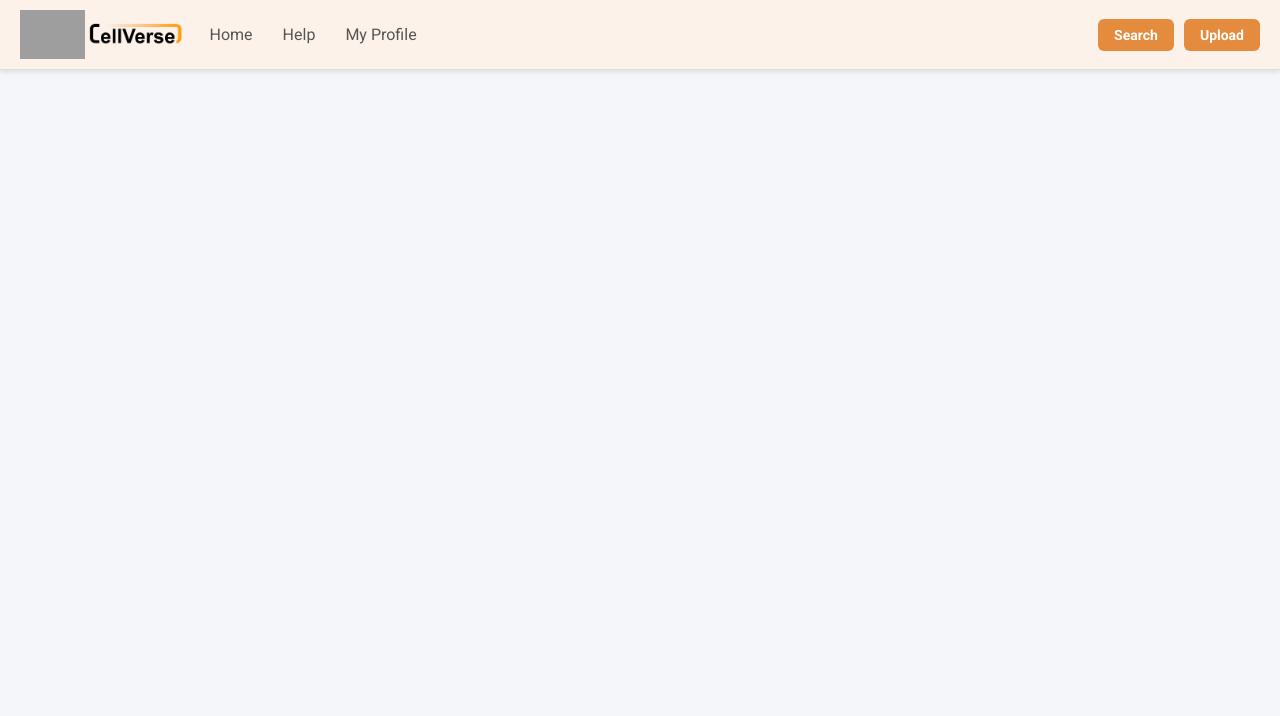
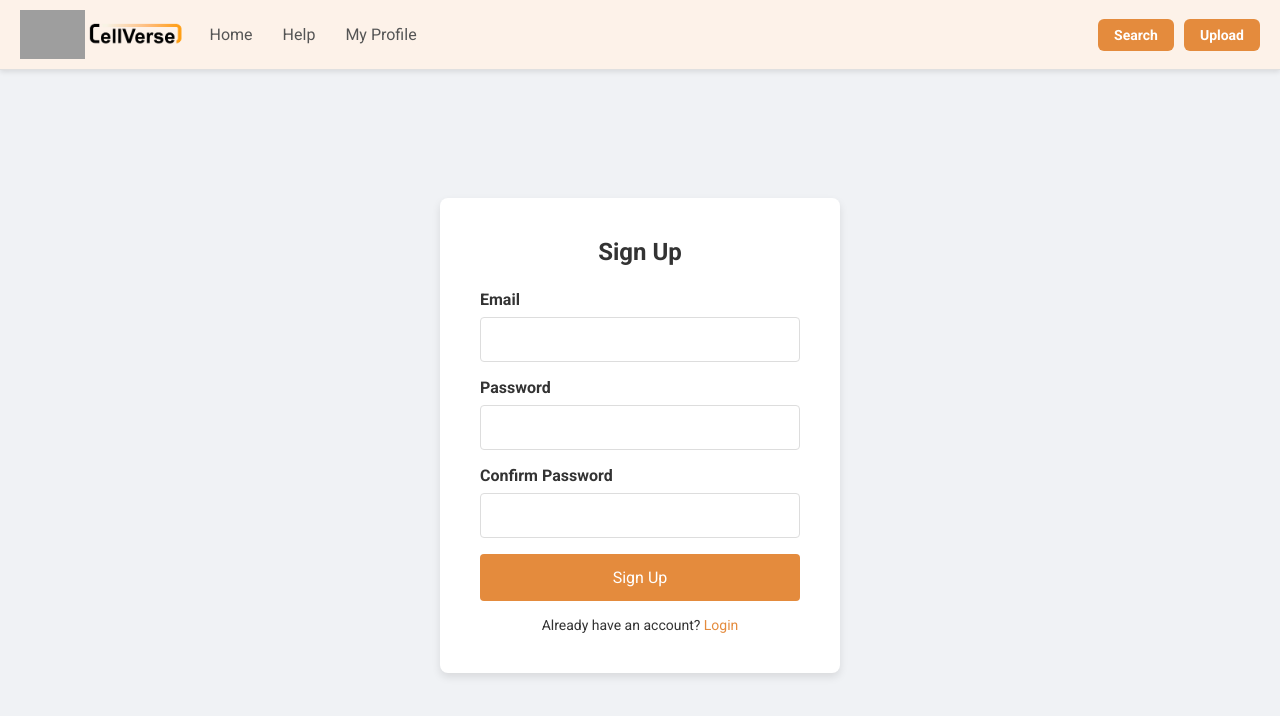
Before and after one commit to HealthHackers3/Electron-Frontend, a React (Create React App) app: page /signup in a window 1280 px wide. Shown: the top 716 px of the page. Built offline with nearby package versions, Linux system fonts and the light colour scheme; grey boxes are pictures that could not be loaded.

Commit message:
Add SignupPage Update CSS

```diff
--- a/src/App.js
+++ b/src/App.js
@@ -10,6 +10,7 @@ import Header from "./app/Header";
 import { AuthProvider } from './auth/AuthContext';
 import ProtectedRoute from './auth/ProtectedRoute';
 import LoginPage from "./auth/LoginPage.js";
+import SignupPage from "./auth/SignupPage.js";
 
 const App = () => {
     return (
@@ -18,6 +19,7 @@ const App = () => {
                 <Header /> {/* Navigation bar included in all pages */}
                 <Routes>
                     <Route path="/" element={<HomePage />} />
+                    <Route path="/signup" element={<SignupPage />} />
                     <Route path="/login" element={<LoginPage />} />
                     <Route path="/search" element={<ProtectedRoute>
                                                         <SearchPage />
--- /dev/null
+++ b/src/auth/LoginPage.css
@@ -0,0 +1,72 @@
+.login-container {
+    display: flex;
+    justify-content: center;
+    align-items: center;
+    height: 100vh;
+    background-color: #f0f2f5;
+}
+
+.login-box {
+    width: 360px;
+    padding: 40px;
+    background: #fff;
+    box-shadow: 0 4px 8px rgba(0, 0, 0, 0.1);
+    border-radius: 8px;
+    text-align: center;
+}
+
+.login-box h2 {
+    margin-bottom: 24px;
+    font-size: 24px;
+    color: #333;
+}
+
+.login-form {
+    display: flex;
+    flex-direction: column;
+    gap: 16px;
+}
+
+.login-form label {
+    font-weight: 600;
+    margin-bottom: 8px;
+    display: block;
+    text-align: left;
+}
+
+.login-form input {
+    width: 100%;
+    padding: 12px;
+    border: 1px solid #ddd;
+    border-radius: 4px;
+    font-size: 16px;
+}
+
+.login-form button {
+    padding: 14px;
+    background-color: #e48b3d;
+    color: white;
+    font-size: 16px;
+    border: none;
+    border-radius: 4px;
+    cursor: pointer;
+    transition: background-color 0.3s ease;
+}
+
+.login-form button:hover {
+    background-color: #d9792c;
+}
+
+.login-box p {
+    margin-top: 16px;
+    font-size: 14px;
+}
+
+.login-box a {
+    color: #e48b3d;
+    text-decoration: none;
+}
+
+.login-box a:hover {
+    text-decoration: underline;
+}
--- a/src/auth/LoginPage.js
+++ b/src/auth/LoginPage.js
@@ -1,6 +1,7 @@
 import React, { useState }  from 'react';
 import { useAuth } from './AuthContext';
 import { useLocation, useNavigate } from 'react-router-dom';
+import "./LoginPage.css";
 
 const LoginPage = () => {
     const { login } = useAuth();
@@ -16,9 +17,10 @@ const LoginPage = () => {
     };
 
     return (
-        <div>
+        <div className="login-container">
+            <div className="login-box">
                 <h2>Login</h2>
-            <form onSubmit={handleSubmit}>
+                <form onSubmit={handleSubmit} className="login-form">
                     <div>
                         <label>Email</label>
                         <input
@@ -39,6 +41,8 @@ const LoginPage = () => {
                     </div>
                     <button type="submit">Login</button>
                 </form>
+                <p>Don't have an account? <a href="/signup">Sign up</a></p>
+            </div>
         </div>
     );
 };
--- /dev/null
+++ b/src/auth/SignupPage.css
@@ -0,0 +1,72 @@
+.signup-container {
+    display: flex;
+    justify-content: center;
+    align-items: center;
+    height: 100vh;
+    background-color: #f0f2f5;
+}
+
+.signup-box {
+    width: 400px;
+    padding: 40px;
+    background: #fff;
+    box-shadow: 0 4px 8px rgba(0, 0, 0, 0.1);
+    border-radius: 8px;
+    text-align: center;
+}
+
+.signup-box h2 {
+    margin-bottom: 24px;
+    font-size: 24px;
+    color: #333;
+}
+
+.signup-form {
+    display: flex;
+    flex-direction: column;
+    gap: 16px;
+}
+
+.signup-form label {
+    font-weight: 600;
+    margin-bottom: 8px;
+    display: block;
+    text-align: left;
+}
+
+.signup-form input {
+    width: 100%;
+    padding: 12px;
+    border: 1px solid #ddd;
+    border-radius: 4px;
+    font-size: 16px;
+}
+
+.signup-form button {
+    padding: 14px;
+    background-color: #e48b3d;
+    color: white;
+    font-size: 16px;
+    border: none;
+    border-radius: 4px;
+    cursor: pointer;
+    transition: background-color 0.3s ease;
+}
+
+.signup-form button:hover {
+    background-color: #d9792c;
+}
+
+.signup-box p {
+    margin-top: 16px;
+    font-size: 14px;
+}
+
+.signup-box a {
+    color: #e48b3d;
+    text-decoration: none;
+}
+
+.signup-box a:hover {
+    text-decoration: underline;
+}
--- /dev/null
+++ b/src/auth/SignupPage.js
@@ -0,0 +1,66 @@
+import React, { useState } from 'react';
+import { useAuth } from './AuthContext';
+import { useNavigate } from 'react-router-dom';
+import './SignupPage.css';
+
+const SignupPage = () => {
+    const { signup } = useAuth();
+    const navigate = useNavigate();
+
+    const [email, setEmail] = useState('');
+    const [password, setPassword] = useState('');
+    const [confirmPassword, setConfirmPassword] = useState('');
+    const [error, setError] = useState('');
+
+    const handleSubmit = (e) => {
+        e.preventDefault();
+        if (password !== confirmPassword) {
+            setError("Passwords do not match");
+            return;
+        }
+        signup({ email });
+        navigate('/dashboard', { replace: true });
+    };
+
+    return (
+        <div className="signup-container">
+            <div className="signup-box">
+                <h2>Sign Up</h2>
+                <form onSubmit={handleSubmit} className="signup-form">
+                    <div>
+                        <label>Email</label>
+                        <input
+                            type="email"
+                            value={email}
+                            onChange={(e) => setEmail(e.target.value)}
+                            required
+                        />
+                    </div>
+                    <div>
+                        <label>Password</label>
+                        <input
+                            type="password"
+                            value={password}
+                            onChange={(e) => setPassword(e.target.value)}
+                            required
+                        />
+                    </div>
+                    <div>
+                        <label>Confirm Password</label>
+                        <input
+                            type="password"
+                            value={confirmPassword}
+                            onChange={(e) => setConfirmPassword(e.target.value)}
+                            required
+                        />
+                    </div>
+                    {error && <p style={{ color: 'red' }}>{error}</p>}
+                    <button type="submit">Sign Up</button>
+                </form>
+                <p>Already have an account? <a href="/login">Login</a></p>
+            </div>
+        </div>
+    );
+};
+
+export default SignupPage;
```
Lines whose indentation alone changed are shown as unchanged.
